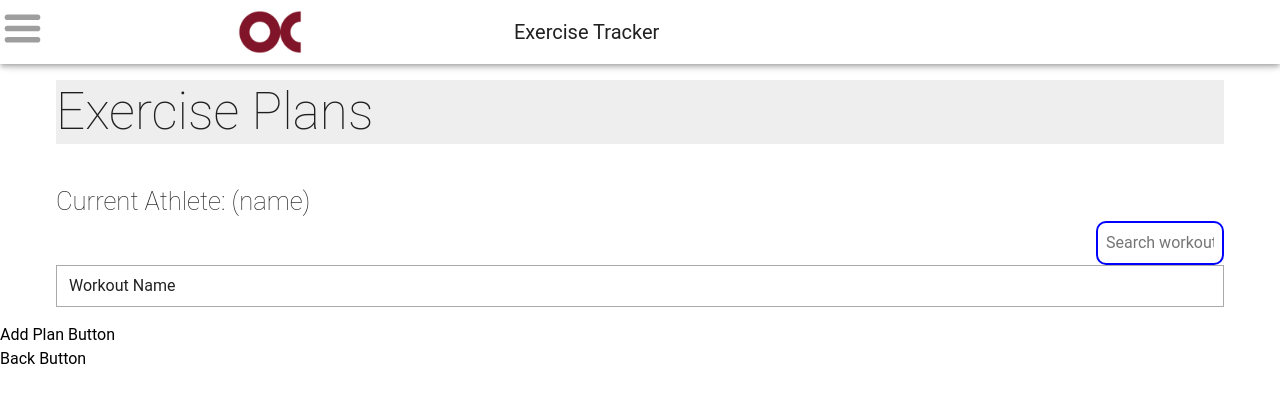
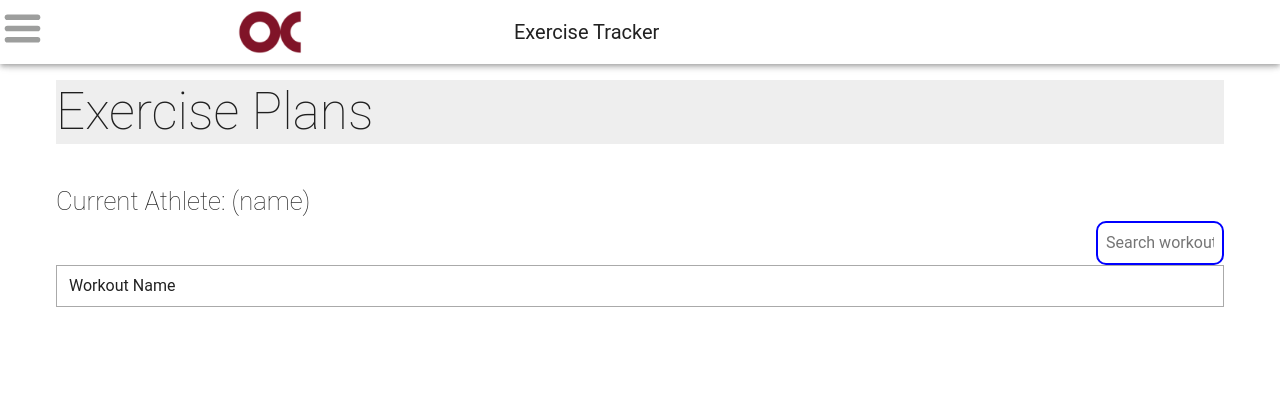
Before and after one commit to SlammingSam/seiv2025exercise_tracker, a Vue app: page /athlete-plan in a window 1280 px wide. Shown: the top 402 px of the page. Built offline with nearby package versions, Linux system fonts and the light colour scheme; what webfontloader would draw is missing.

Commit message:
removed pointless buttons

```diff
--- a/index.html
+++ b/index.html
@@ -1,7 +1,7 @@
 <!DOCTYPE html>
 <html lang="en">
   <head>
-    <script src="https://accounts.google.com/gsi/client"></script>
+    <script src="https://accounts.google.com/gsi/client" async defer></script>
     <meta charset="UTF-8" />
     <link rel="icon" href="./src/public/favicon.ico" />
     <meta name="viewport" content="width=device-width, initial-scale=1.0" />
--- a/src/views/AthletePlan.vue
+++ b/src/views/AthletePlan.vue
@@ -33,7 +33,4 @@ const currentProgress = ref(75);
   </div>
   </v-container>
 
-  <router-link :to="{ name: 'AddPlan' }"><button class="home-button">Add Plan Button</button></router-link>
-  <p></p>
-  <router-link :to="{ name: 'Athletes' }"><button class="home-button">Back Button</button></router-link>
 </template>
```
